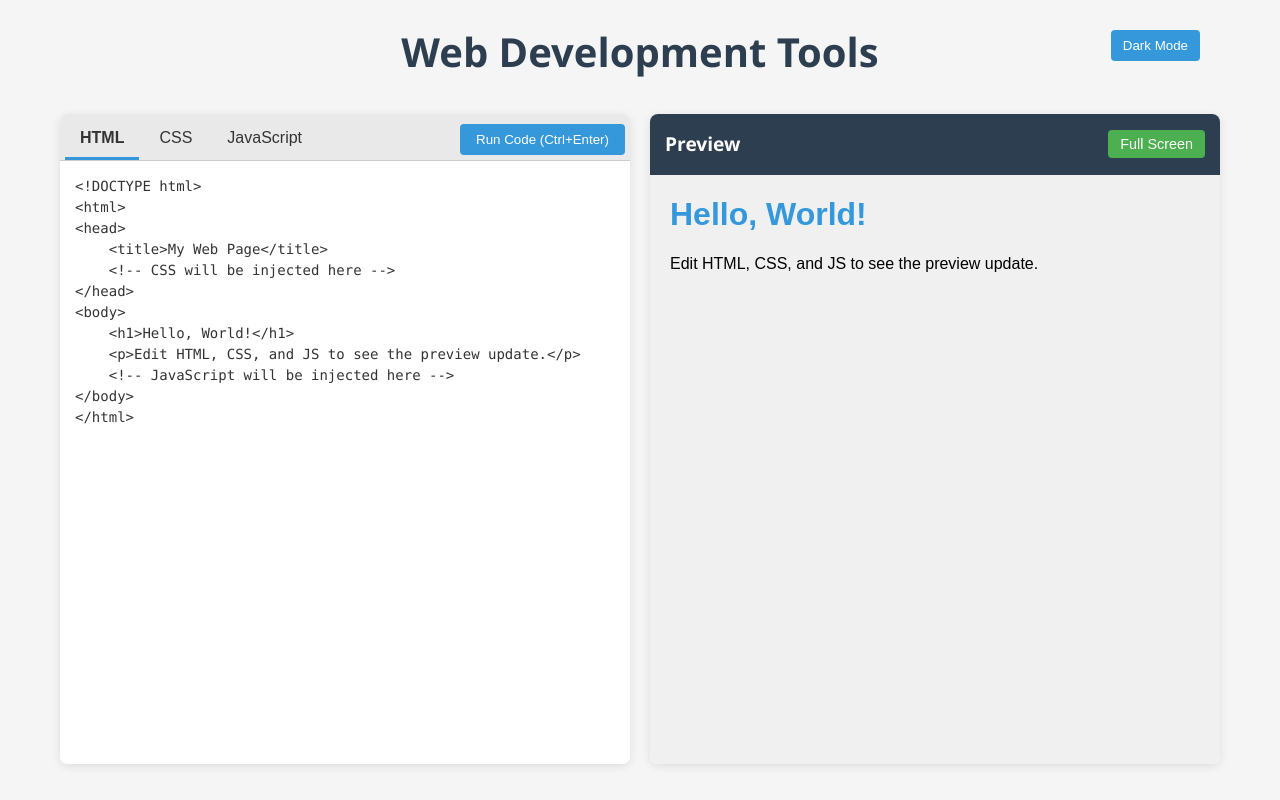
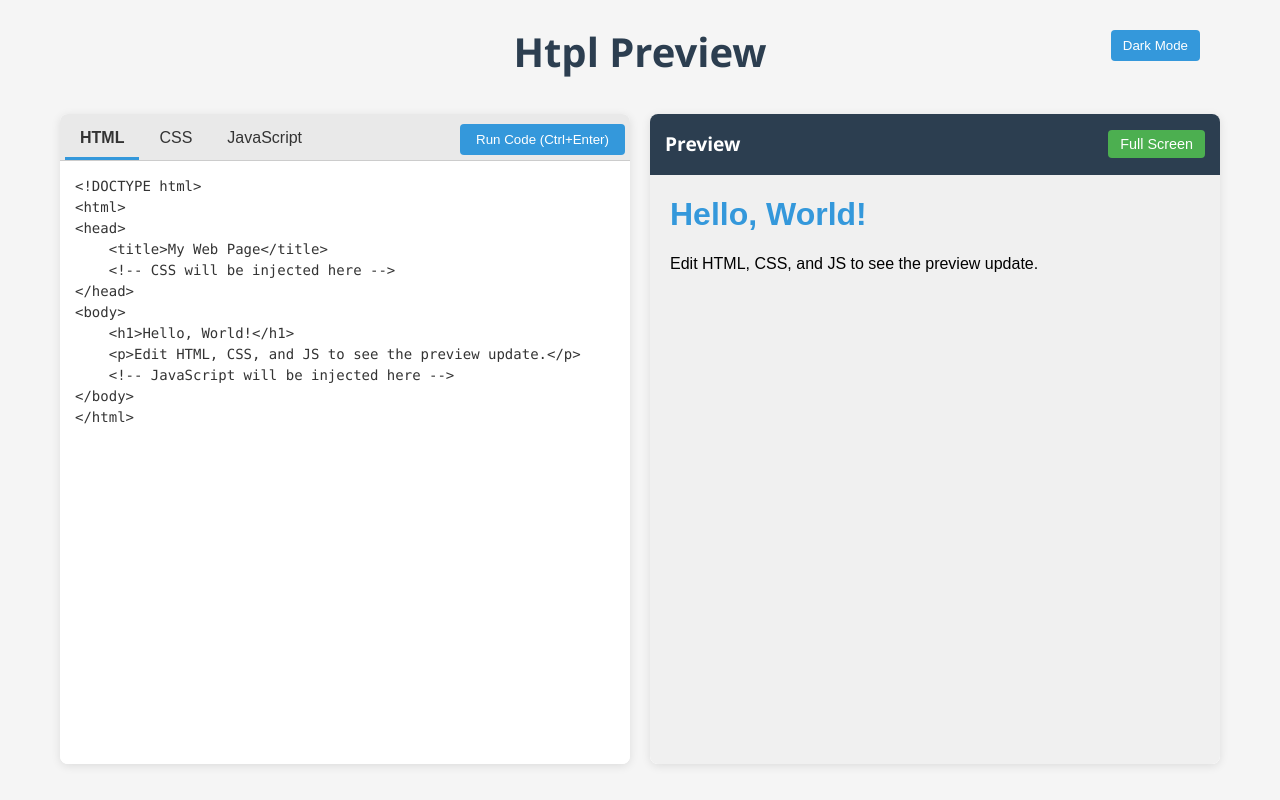
Before and after one commit to vencordthemer/html-preview, a plain HTML site: page index.html in a window 1280 px wide. Drawn offline with Linux system fonts and the light colour scheme.

Commit message:
Update index.html

```diff
--- a/index.html
+++ b/index.html
@@ -3,13 +3,13 @@
 <head>
     <meta charset="UTF-8">
     <meta name="viewport" content="width=device-width, initial-scale=1.0">
-    <title>Web Development Tools</title>
+    <title>HTML Preview</title>
     <link rel="stylesheet" href="styles.css">
 </head>
 <body>
     <div class="container">
         <header>
-            <h1>Web Development Tools</h1>
+            <h1>Htpl Preview</h1>
             <button id="themeToggleBtn">Toggle Theme</button>
         </header>
 
```
